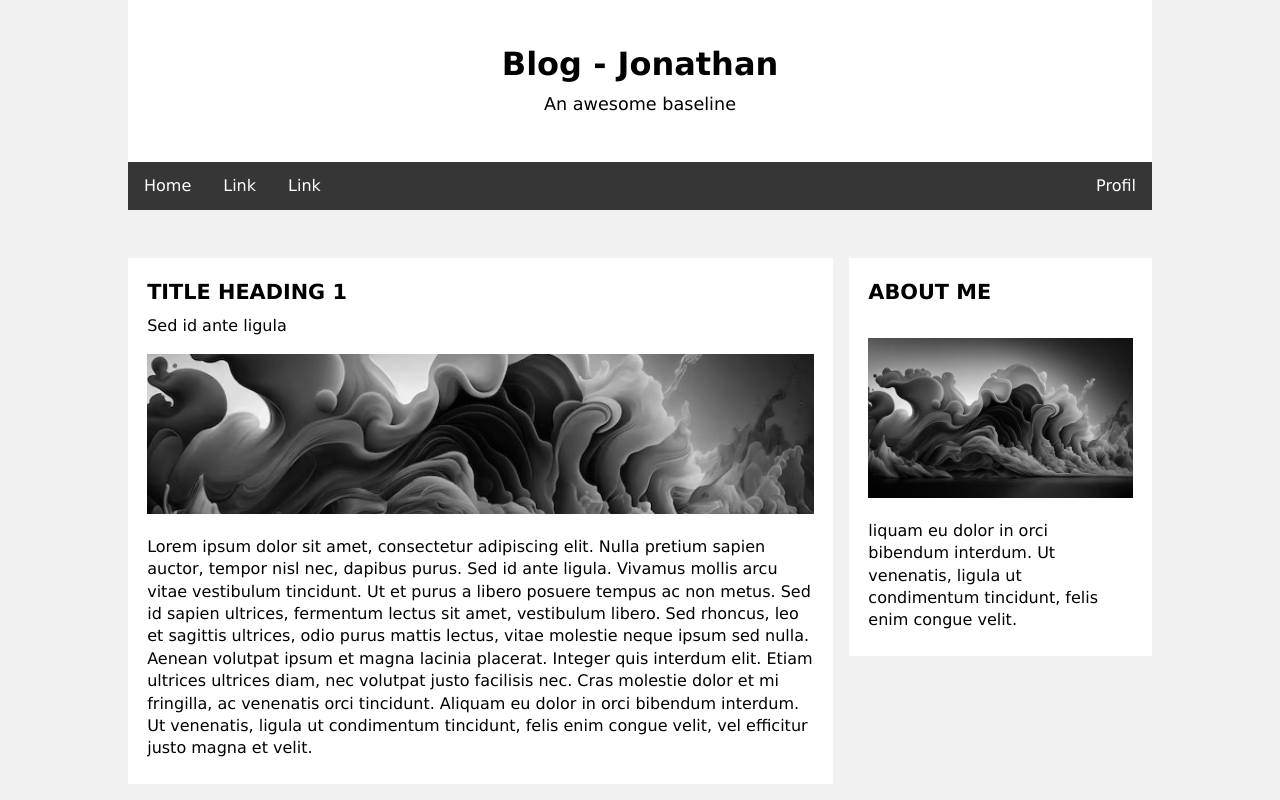
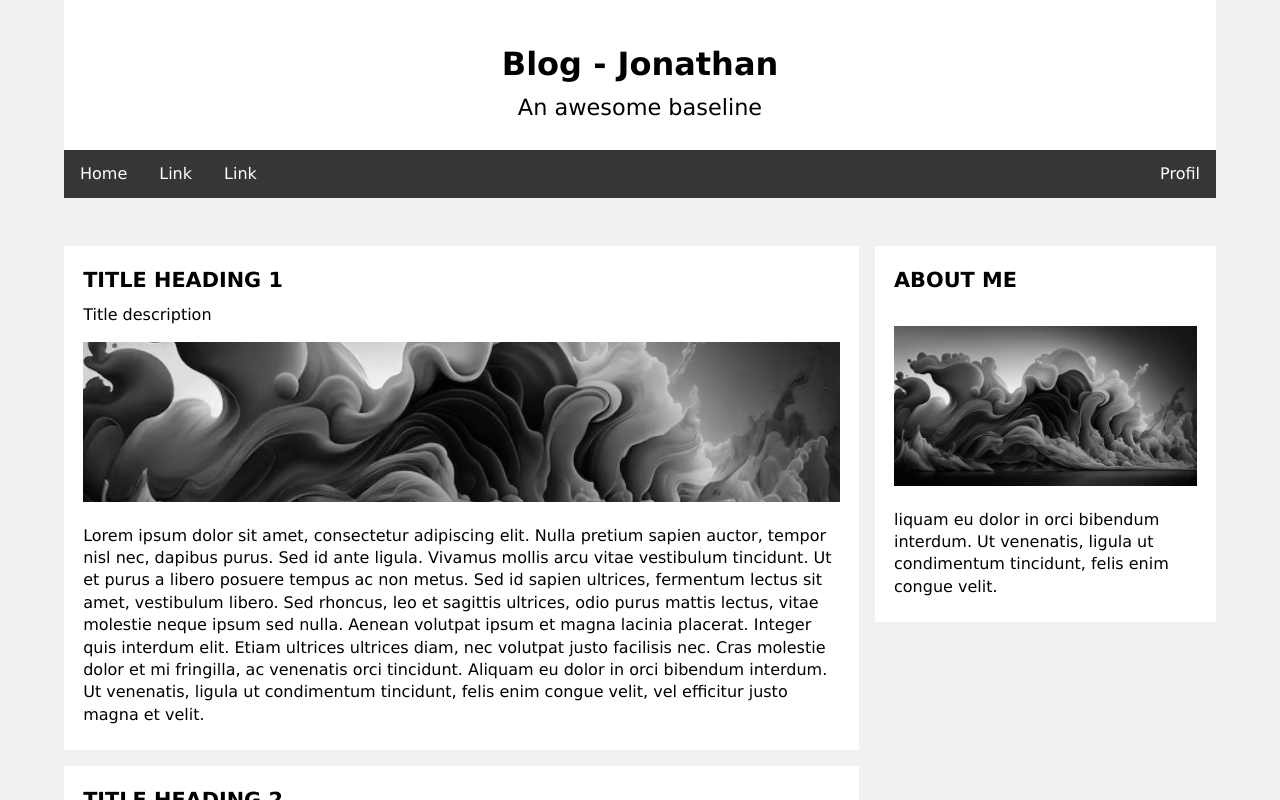
Before and after one commit to jonathanValere/blog-app, a React (Vite) app: page / in a window 1280 px wide. Shown: the top 800 px of the page. Built offline with nearby package versions, Linux system fonts and the light colour scheme; the HTML template or start-up script is replaced by a standard one.

Commit message:
Réorganisation des composants

```diff
--- a/src/App.css
+++ b/src/App.css
@@ -12,7 +12,7 @@ html {
 }
 
 .container {
-  width: 80%;
+  width: 90%;
   margin: 0 auto;
 }
 
--- a/src/App.jsx
+++ b/src/App.jsx
@@ -7,12 +7,8 @@ import Footer from "./components/Footer/Footer";
 function App() {
   return (
     <>
-      <header>
-        <div className="container">
-          <Header />
-          <NavigationMenu />
-        </div>
-      </header>
+      <Header />
+      <NavigationMenu />
       <Content />
       <Footer />
     </>
--- a/src/components/Content/MainContent.jsx
+++ b/src/components/Content/MainContent.jsx
@@ -6,13 +6,13 @@ const MainContent = () => {
     <section>
       <Item
         title="Title heading 1"
-        subtitle="Sed id ante ligula"
+        subtitle="Title description"
         picture={abstractImage}
         description="Lorem ipsum dolor sit amet, consectetur adipiscing elit. Nulla pretium sapien auctor, tempor nisl nec, dapibus purus. Sed id ante ligula. Vivamus mollis arcu vitae vestibulum tincidunt. Ut et purus a libero posuere tempus ac non metus. Sed id sapien ultrices, fermentum lectus sit amet, vestibulum libero. Sed rhoncus, leo et sagittis ultrices, odio purus mattis lectus, vitae molestie neque ipsum sed nulla. Aenean volutpat ipsum et magna lacinia placerat. Integer quis interdum elit. Etiam ultrices ultrices diam, nec volutpat justo facilisis nec. Cras molestie dolor et mi fringilla, ac venenatis orci tincidunt. Aliquam eu dolor in orci bibendum interdum. Ut venenatis, ligula ut condimentum tincidunt, felis enim congue velit, vel efficitur justo magna et velit."
       />
       <Item
         title="Title heading 2"
-        subtitle="Sed id ante ligula"
+        subtitle="Title description"
         picture={abstractImage}
         description="Lorem ipsum dolor sit amet, consectetur adipiscing elit. Nulla pretium sapien auctor, tempor nisl nec, dapibus purus. Sed id ante ligula. Vivamus mollis arcu vitae vestibulum tincidunt. Ut et purus a libero posuere tempus ac non metus. Sed id sapien ultrices, fermentum lectus sit amet, vestibulum libero. Sed rhoncus, leo et sagittis ultrices, odio purus mattis lectus, vitae molestie neque ipsum sed nulla. Aenean volutpat ipsum et magna lacinia placerat. Integer quis interdum elit. Etiam ultrices ultrices diam, nec volutpat justo facilisis nec."
       />
--- a/src/components/Header/Header.css
+++ b/src/components/Header/Header.css
@@ -10,6 +10,7 @@ h1 {
 }
 
 header p {
-  margin: 1rem 0 3rem 0;
-  font-size: 1.1rem;
+  margin-top: 1rem;
+  font-size: 1.4rem;
+  padding-bottom: 2rem;
 }
--- a/src/components/Header/Header.jsx
+++ b/src/components/Header/Header.jsx
@@ -4,10 +4,12 @@ import Baseline from "./Baseline";
 
 const Header = () => {
   return (
-    <>
-      <Title title="Blog - Jonathan" />
-      <Baseline baseline="An awesome baseline" />
-    </>
+    <header>
+      <div className="container">
+        <Title title="Blog - Jonathan" />
+        <Baseline baseline="An awesome baseline" />
+      </div>
+    </header>
   );
 };
 
--- a/src/components/NavigationMenu/NavigationMenu.jsx
+++ b/src/components/NavigationMenu/NavigationMenu.jsx
@@ -3,6 +3,7 @@ import Link from "./Link";
 
 const NavigationMenu = () => {
   return (
+    <div className="container">
       <menu>
         <div>
           <Link link="Home" />
@@ -13,6 +14,7 @@ const NavigationMenu = () => {
           <Link link="Profil" />
         </div>
       </menu>
+    </div>
   );
 };
 
```
Lines whose indentation alone changed are shown as unchanged.
